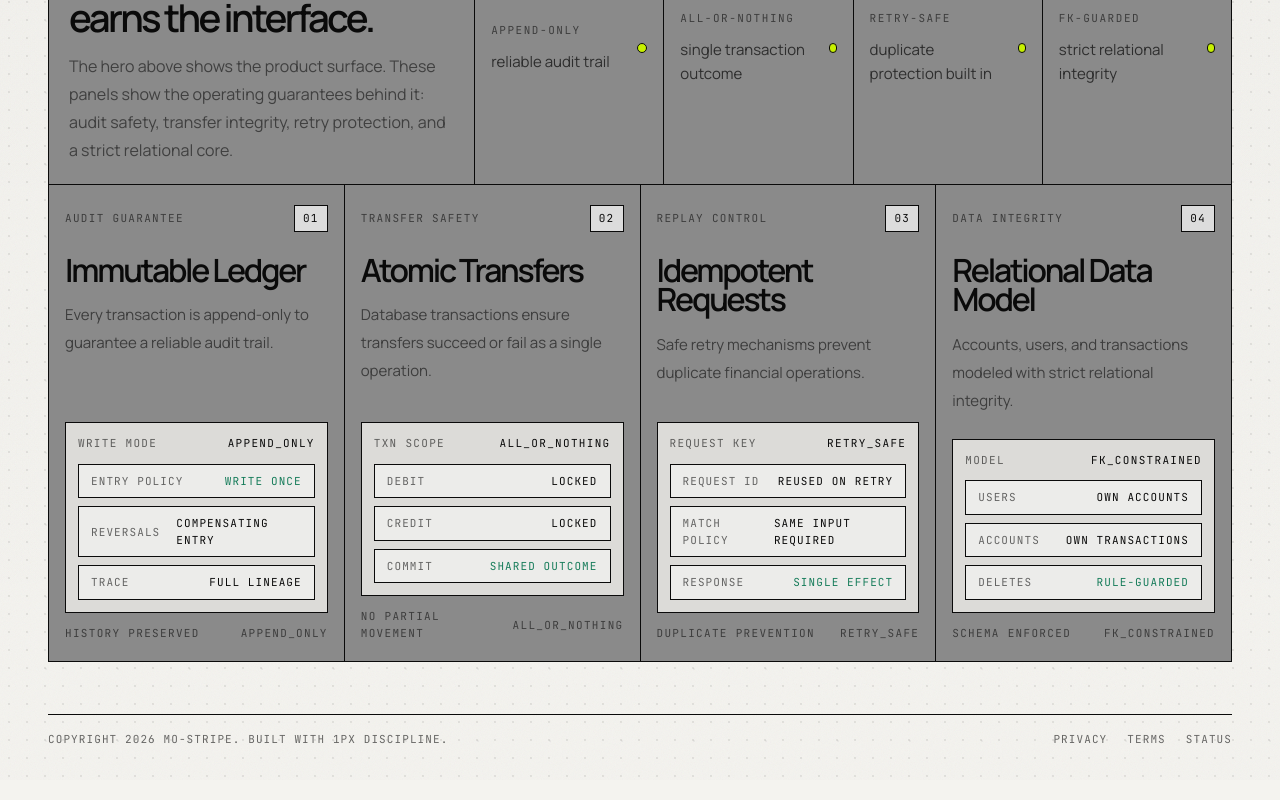
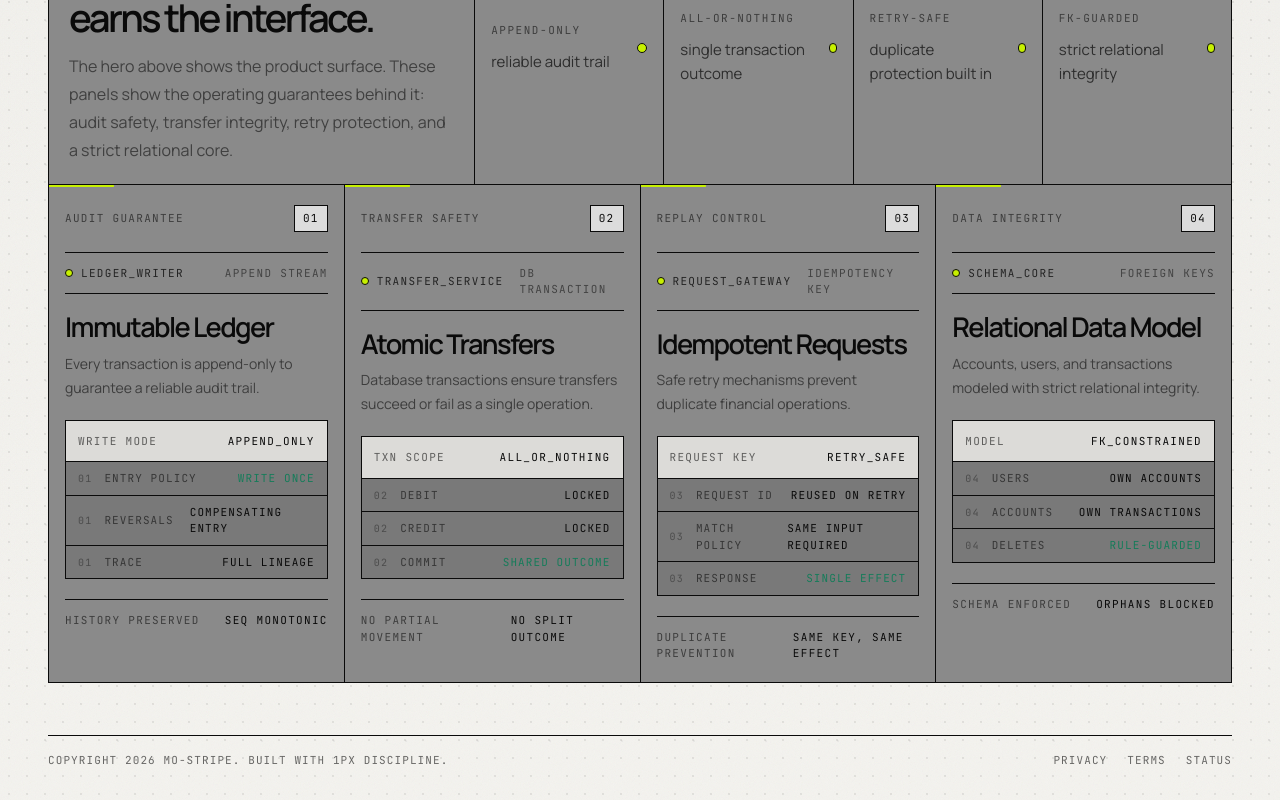
Before and after one commit to Minixlip/mo-stripe, a Next.js app in the folder frontend/: page / in a window 1280 px wide. Shown: the part 1105-1905 px from the top of the page. Built offline with nearby package versions, Linux system fonts and the light colour scheme.

Commit message:
feat: enhance EmployerHighlightCard with system, mode, and invariant properties

```diff
--- a/frontend/app/page.tsx
+++ b/frontend/app/page.tsx
@@ -34,6 +34,9 @@ type EmployerHighlightCardProps = {
   eyebrow: string;
   title: string;
   description: string;
+  system: string;
+  mode: string;
+  invariant: string;
   proofLabel: string;
   proofValue: string;
   footer: string;
@@ -87,6 +90,9 @@ const employerHighlights: EmployerHighlightCardProps[] = [
     title: "Immutable Ledger",
     description:
       "Every transaction is append-only to guarantee a reliable audit trail.",
+    system: "ledger_writer",
+    mode: "append stream",
+    invariant: "seq monotonic",
     proofLabel: "write mode",
     proofValue: "append_only",
     footer: "history preserved",
@@ -102,6 +108,9 @@ const employerHighlights: EmployerHighlightCardProps[] = [
     title: "Atomic Transfers",
     description:
       "Database transactions ensure transfers succeed or fail as a single operation.",
+    system: "transfer_service",
+    mode: "db transaction",
+    invariant: "no split outcome",
     proofLabel: "txn scope",
     proofValue: "all_or_nothing",
     footer: "no partial movement",
@@ -117,6 +126,9 @@ const employerHighlights: EmployerHighlightCardProps[] = [
     title: "Idempotent Requests",
     description:
       "Safe retry mechanisms prevent duplicate financial operations.",
+    system: "request_gateway",
+    mode: "idempotency key",
+    invariant: "same key, same effect",
     proofLabel: "request key",
     proofValue: "retry_safe",
     footer: "duplicate prevention",
@@ -132,6 +144,9 @@ const employerHighlights: EmployerHighlightCardProps[] = [
     title: "Relational Data Model",
     description:
       "Accounts, users, and transactions modeled with strict relational integrity.",
+    system: "schema_core",
+    mode: "foreign keys",
+    invariant: "orphans blocked",
     proofLabel: "model",
     proofValue: "fk_constrained",
     footer: "schema enforced",
@@ -509,14 +524,19 @@ function EmployerHighlightCard({
   eyebrow,
   title,
   description,
+  system,
+  mode,
+  invariant,
   proofLabel,
   proofValue,
   footer,
   rows,
 }: EmployerHighlightCardProps) {
   return (
-    <article className="flex h-full flex-col justify-between bg-[rgba(255,255,255,0.52)] px-4 py-5 transition-[background-color,transform] duration-150 hover:-translate-y-px hover:bg-[rgba(255,255,255,0.68)]">
-      <div>
+    <article className="group relative flex h-full flex-col justify-between bg-[rgba(255,255,255,0.52)] px-4 py-5 transition-[background-color,transform] duration-150 hover:-translate-y-px hover:bg-[rgba(255,255,255,0.68)]">
+      <div className="absolute inset-x-0 top-0 h-[2px] origin-left scale-x-[0.22] bg-[#C7F000] transition-transform duration-200 group-hover:scale-x-100" />
+
+      <div className="space-y-5">
         <div className="mono-ui flex items-center justify-between gap-4 text-[11px] uppercase tracking-[0.12em]">
           <span className="text-[#0A0A0A]/60">{eyebrow}</span>
           <span className="border border-[#0A0A0A] bg-[#FFFFFF]/70 px-2 py-1 text-[#0A0A0A]">
@@ -524,47 +544,63 @@ function EmployerHighlightCard({
           </span>
         </div>
 
-        <h3 className="mt-6 text-[2rem] font-semibold leading-[0.92] tracking-[-0.07em] text-[#0A0A0A]">
+        <div className="mono-ui flex items-center justify-between gap-4 border-y border-[#0A0A0A] py-3 text-[11px] uppercase tracking-[0.12em]">
+          <span className="flex items-center gap-2 text-[#0A0A0A]/80">
+            <span className="h-2 w-2 rounded-full border border-[#0A0A0A] bg-[#C7F000]" />
+            {system}
+          </span>
+          <span className="text-[#0A0A0A]/55">{mode}</span>
+        </div>
+
+        <div>
+          <h3 className="text-[1.7rem] font-semibold leading-[0.94] tracking-[-0.06em] text-[#0A0A0A]">
             {title}
           </h3>
-        <p className="mt-4 max-w-[18rem] text-[15px] leading-7 text-[#0A0A0A]/60">
+          <p className="mt-3 max-w-[18rem] text-[14px] leading-6 text-[#0A0A0A]/60">
             {description}
           </p>
         </div>
 
-      <div className="mt-6">
-        <div className="border border-[#0A0A0A] bg-[#F4F3EF]/78 p-3">
-          <div className="mono-ui flex items-center justify-between gap-4 text-[11px] uppercase tracking-[0.12em]">
+        <div className="border border-[#0A0A0A] bg-[#F4F3EF]/78">
+          <div className="mono-ui flex items-center justify-between gap-4 border-b border-[#0A0A0A] px-3 py-3 text-[11px] uppercase tracking-[0.12em]">
             <span className="text-[#0A0A0A]/60">{proofLabel}</span>
             <span className="text-[#0A0A0A]">{proofValue}</span>
           </div>
 
-          <div className="mt-3 space-y-2">
+          <div className="space-y-px bg-[#0A0A0A]">
             {rows.map((row) => (
               <div
                 key={`${title}-${row.label}`}
-                className="mono-ui flex items-center justify-between gap-4 border border-[#0A0A0A] bg-[#FFFFFF]/45 px-3 py-2 text-[11px] uppercase tracking-[0.1em]"
+                className="flex items-center gap-3 bg-[#FFFFFF]/45 px-3 py-2"
               >
-                <span className="text-[#0A0A0A]/60">{row.label}</span>
+                <span className="mono-ui text-[10px] uppercase tracking-[0.12em] text-[#0A0A0A]/40">
+                  {index}
+                </span>
+                <div className="flex flex-1 items-center justify-between gap-4">
+                  <span className="mono-ui text-[11px] uppercase tracking-[0.1em] text-[#0A0A0A]/60">
+                    {row.label}
+                  </span>
                   <span
-                  className={
+                    className={[
+                      "mono-ui text-[11px] uppercase tracking-[0.1em]",
                       row.tone === "accent"
                         ? "text-[#167c5a]"
                         : row.tone === "muted"
                           ? "text-[#0A0A0A]/45"
-                        : "text-[#0A0A0A]"
-                  }
+                          : "text-[#0A0A0A]",
+                    ].join(" ")}
                   >
                     {row.value}
                   </span>
+                </div>
               </div>
             ))}
           </div>
         </div>
 
-        <div className="mono-ui mt-3 flex items-center justify-between gap-4 text-[11px] uppercase tracking-[0.12em] text-[#0A0A0A]/60">
+        <div className="mono-ui flex items-center justify-between gap-4 border-t border-[#0A0A0A] pt-3 text-[11px] uppercase tracking-[0.12em] text-[#0A0A0A]/60">
           <span>{footer}</span>
-          <span>{proofValue}</span>
+          <span className="text-[#0A0A0A]">{invariant}</span>
         </div>
       </div>
     </article>
```
Lines whose indentation alone changed are shown as unchanged.
